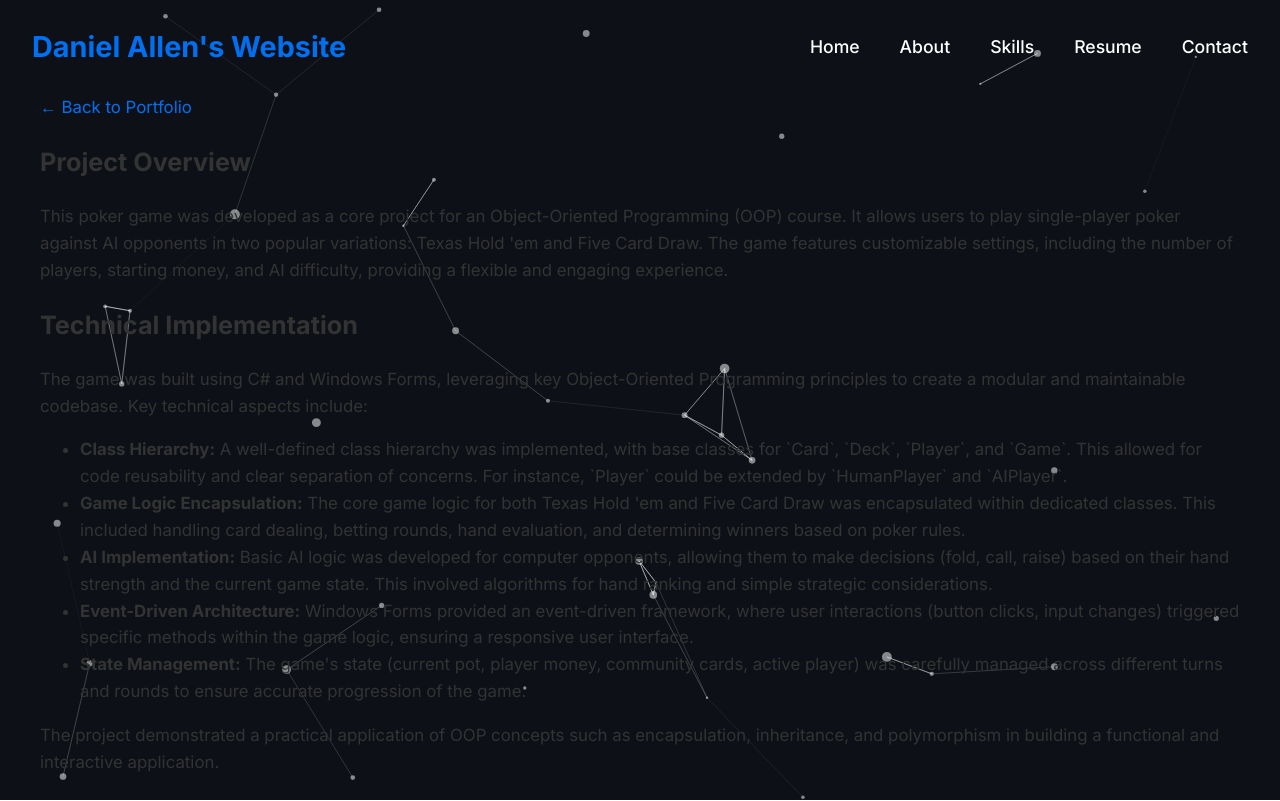
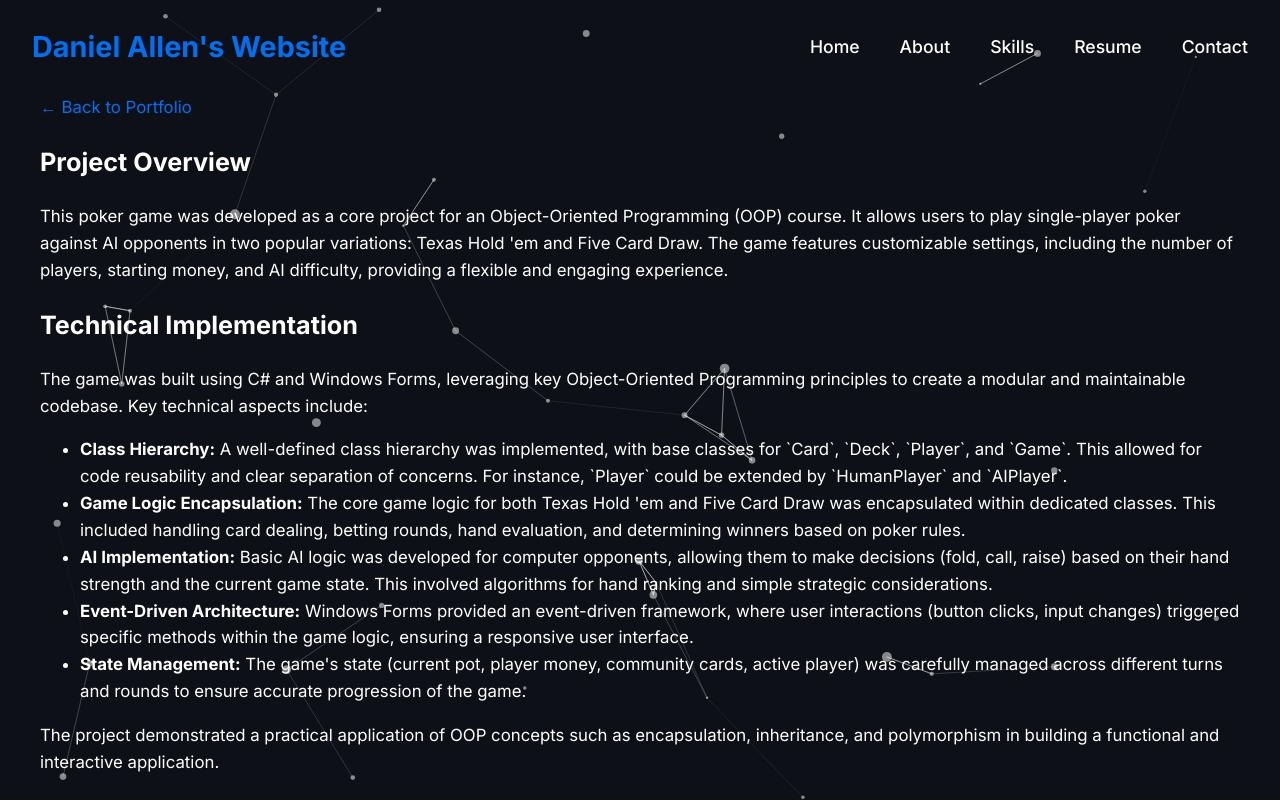
Before and after one commit to DJCWA/Portfolio, a Next.js app: page /poker-details in a window 1280 px wide. Shown: the top 801 px of the page. Built offline with nearby package versions, Linux system fonts and the light colour scheme.

Commit message:
feat: Ensure poker details page text is white
Applied inline styles to paragraph (<p>) and list item (<li>) elements,
and heading (<h2>) elements on the poker details page to ensure their
text color is consistently white, overriding any conflicting global styles.

```diff
--- a/app/poker-details/PokerDetails.css
+++ b/app/poker-details/PokerDetails.css
@@ -2,7 +2,7 @@
   max-width: 900px;
   margin: 0 auto;
   padding: 4rem 2rem;
-  color: #fff;
+  color: #fff !important;
 }
 
 .poker-details-container h1 {
@@ -10,7 +10,7 @@
   margin-bottom: 3rem;
   font-size: 3rem;
   font-weight: bold;
-  color: #fff;
+  color: #fff !important;
 }
 
 .poker-details-container h2 {
@@ -19,7 +19,7 @@
   margin-bottom: 2rem;
   font-size: 2.2rem;
   font-weight: bold;
-  color: #fff;
+  color: #fff !important;
   border-bottom: 3px solid #007bff;
   padding-bottom: 0.75rem;
 }
@@ -36,7 +36,7 @@
 .project-detail-section h2 {
   font-size: 2rem;
   font-weight: bold;
-  color: #fff;
+  color: #fff !important;
   border-bottom: 3px solid #007bff;
   padding-bottom: 0.75rem;
   margin-bottom: 1.5rem;
@@ -46,7 +46,7 @@
   font-size: 1.1rem;
   line-height: 1.8;
   margin-bottom: 1.5rem;
-  color: #fff;
+  color: #fff !important;
 }
 
 .project-detail-section ul {
@@ -55,11 +55,18 @@
   font-size: 1.1rem;
   line-height: 1.8;
   margin-bottom: 1.5rem;
-  color: #fff;
+  color: #fff !important;
 }
 
 .project-detail-section ul li {
   margin-bottom: 0.75rem;
+  color: #fff !important;
+}
+
+/* Added rule for direct children of poker-details-container */
+.poker-details-container p,
+.poker-details-container li {
+  color: #fff !important;
 }
 
 .poker-images {
@@ -104,8 +111,8 @@
 
 .back-button {
   display: inline-block;
-  margin-bottom: 2.5rem;
-  color: #fff;
+  margin-bottom: 0.75rem;
+  color: #fff !important;
   text-decoration: none;
   font-size: 1.1rem;
   font-weight: 500;
--- a/app/poker-details/page.tsx
+++ b/app/poker-details/page.tsx
@@ -8,39 +8,39 @@ export default function PokerDetails() {
 
 
       <section className="project-detail-section">
-        <h2>Project Overview</h2>
-        <p>
+        <h2 style={{ color: 'white' }}>Project Overview</h2>
+        <p style={{ color: 'white' }}>
           This poker game was developed as a core project for an Object-Oriented Programming (OOP) course. It allows users to play single-player poker against AI opponents in two popular variations: Texas Hold 'em and Five Card Draw. The game features customizable settings, including the number of players, starting money, and AI difficulty, providing a flexible and engaging experience.
         </p>
 
-        <h2>Technical Implementation</h2>
-        <p>
+        <h2 style={{ color: 'white' }}>Technical Implementation</h2>
+        <p style={{ color: 'white' }}>
           The game was built using C# and Windows Forms, leveraging key Object-Oriented Programming principles to create a modular and maintainable codebase. Key technical aspects include:
         </p>
         <ul>
-          <li>
-            <strong>Class Hierarchy:</strong> A well-defined class hierarchy was implemented, with base classes for `Card`, `Deck`, `Player`, and `Game`. This allowed for code reusability and clear separation of concerns. For instance, `Player` could be extended by `HumanPlayer` and `AIPlayer`.
+          <li style={{ color: 'white' }}>
+            <strong style={{ color: 'white' }}>Class Hierarchy:</strong> A well-defined class hierarchy was implemented, with base classes for `Card`, `Deck`, `Player`, and `Game`. This allowed for code reusability and clear separation of concerns. For instance, `Player` could be extended by `HumanPlayer` and `AIPlayer`.
           </li>
-          <li>
-            <strong>Game Logic Encapsulation:</strong> The core game logic for both Texas Hold 'em and Five Card Draw was encapsulated within dedicated classes. This included handling card dealing, betting rounds, hand evaluation, and determining winners based on poker rules.
+          <li style={{ color: 'white' }}>
+            <strong style={{ color: 'white' }}>Game Logic Encapsulation:</strong> The core game logic for both Texas Hold 'em and Five Card Draw was encapsulated within dedicated classes. This included handling card dealing, betting rounds, hand evaluation, and determining winners based on poker rules.
           </li>
-          <li>
-            <strong>AI Implementation:</strong> Basic AI logic was developed for computer opponents, allowing them to make decisions (fold, call, raise) based on their hand strength and the current game state. This involved algorithms for hand ranking and simple strategic considerations.
+          <li style={{ color: 'white' }}>
+            <strong style={{ color: 'white' }}>AI Implementation:</strong> Basic AI logic was developed for computer opponents, allowing them to make decisions (fold, call, raise) based on their hand strength and the current game state. This involved algorithms for hand ranking and simple strategic considerations.
           </li>
-          <li>
-            <strong>Event-Driven Architecture:</strong> Windows Forms provided an event-driven framework, where user interactions (button clicks, input changes) triggered specific methods within the game logic, ensuring a responsive user interface.
+          <li style={{ color: 'white' }}>
+            <strong style={{ color: 'white' }}>Event-Driven Architecture:</strong> Windows Forms provided an event-driven framework, where user interactions (button clicks, input changes) triggered specific methods within the game logic, ensuring a responsive user interface.
           </li>
-          <li>
-            <strong>State Management:</strong> The game's state (current pot, player money, community cards, active player) was carefully managed across different turns and rounds to ensure accurate progression of the game.
+          <li style={{ color: 'white' }}>
+            <strong style={{ color: 'white' }}>State Management:</strong> The game's state (current pot, player money, community cards, active player) was carefully managed across different turns and rounds to ensure accurate progression of the game.
           </li>
         </ul>
-        <p>
+        <p style={{ color: 'white' }}>
           The project demonstrated a practical application of OOP concepts such as encapsulation, inheritance, and polymorphism in building a functional and interactive application.
         </p>
       </section>
 
       <div className="poker-images" style={{ display: 'flex', flexDirection: 'column', alignItems: 'center' }}>
-        <h2>Screenshots/Images</h2>
+        <h2 style={{ color: 'white' }}>Screenshots/Images</h2>
 
         <ImageWithTooltip
           src="/poker main menu.PNG"
```
